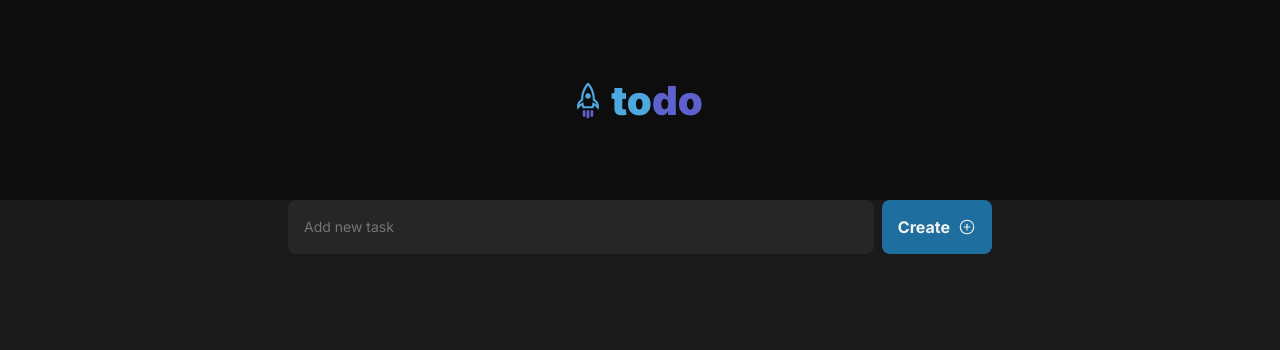
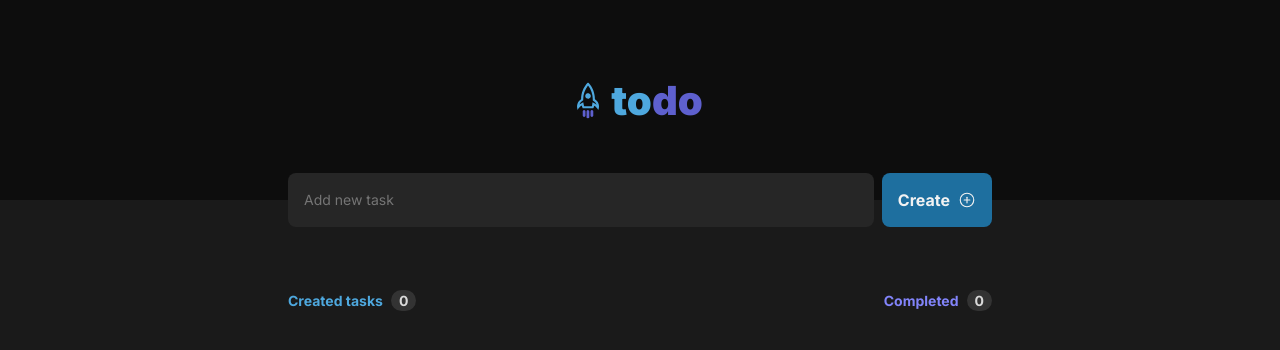
Before and after one commit to LuizPelegrini/reactjs-todo, a React (Vite) app: page / in a window 1280 px wide. Shown: the top 350 px of the page. Built offline with nearby package versions, Linux system fonts and the light colour scheme.

Commit message:
add: Create TaskListHeader component. Push form upwards

```diff
--- a/src/App.module.css
+++ b/src/App.module.css
@@ -1,5 +1,4 @@
 .container {}
-
 
 .wrapper {
   max-width: 46rem;
@@ -12,6 +11,8 @@
   gap: 0.5rem;
 
   height: 3.375rem;
+  margin-top: calc(0px - 1.6875rem);
+  margin-bottom: 4.0625rem;
 }
 
 .taskInput {
--- a/src/App.tsx
+++ b/src/App.tsx
@@ -2,6 +2,7 @@ import styles from './App.module.css';
 import { PlusCircle } from 'phosphor-react';
 
 import { Header } from './components/Header';
+import { TaskListHeader } from './components/TaskListHeader';
 
 function App() {
   return (
@@ -16,6 +17,8 @@ function App() {
             <PlusCircle size={18}/>
           </button>
         </form>
+
+        <TaskListHeader />
       </main>
     </div>
   )
--- /dev/null
+++ b/src/components/TaskListHeader/index.tsx
@@ -0,0 +1,16 @@
+import styles from './styles.module.css';
+
+export function TaskListHeader () {
+  return (
+    <header className={styles.container}>
+      <div className={styles.createdTasks}>
+        <strong>Created tasks</strong>
+        <span>0</span>
+      </div>
+      <div className={styles.completedTasks}>
+        <strong>Completed</strong>
+        <span>0</span>
+      </div>
+    </header>
+  );
+}
--- /dev/null
+++ b/src/components/TaskListHeader/styles.module.css
@@ -0,0 +1,32 @@
+.container {
+  display: flex;
+  justify-content: space-between;
+  margin-bottom: 1.5625rem;
+}
+
+.createdTasks,
+.completedTasks {
+  font-size: 0.875rem;
+  font-weight: bold;
+}
+
+.createdTasks > strong,
+.completedTasks > strong {
+  margin-right: 0.5rem;
+}
+
+.createdTasks > span,
+.completedTasks > span {
+  background-color: var(--gray-400);
+  color: var(--gray-200);
+  padding: 0.125rem 0.5rem;
+  border-radius: 999px;
+}
+
+.createdTasks {
+  color: var(--blue-300);
+}
+
+.completedTasks {
+  color: var(--purple-300);
+}
```
